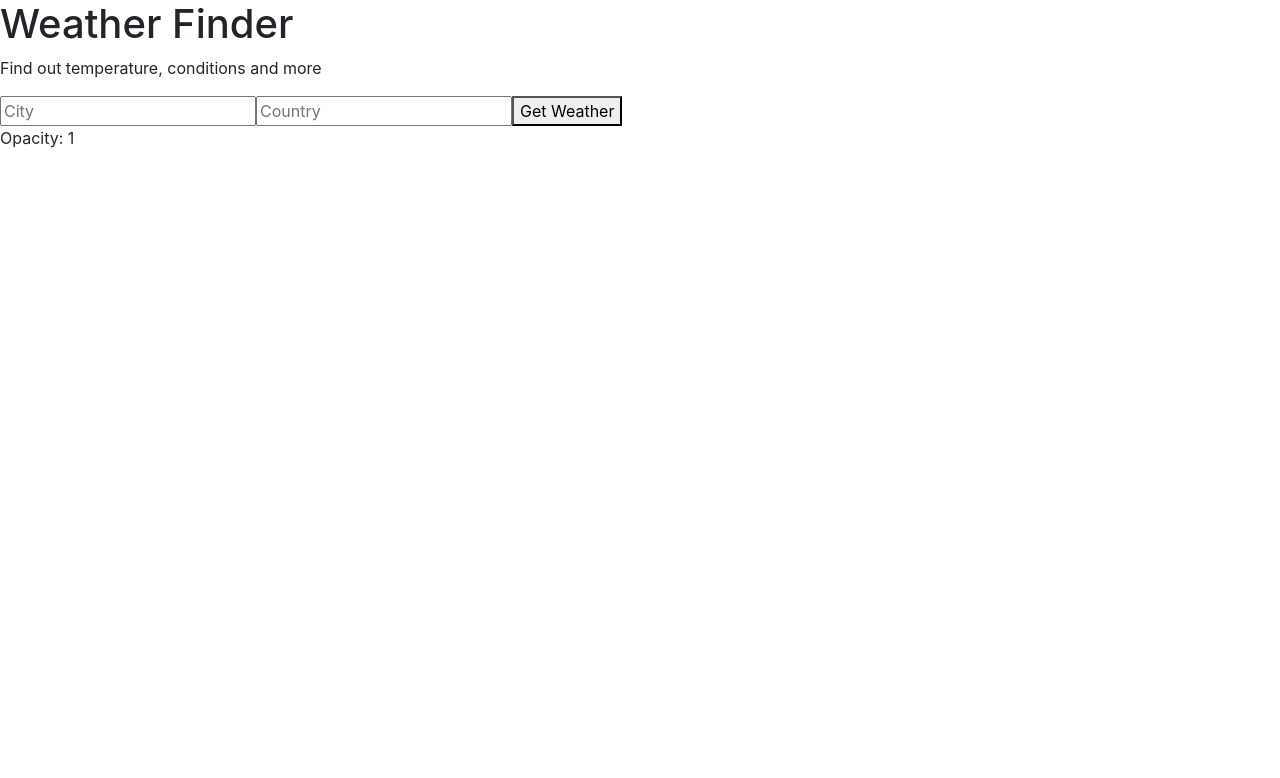
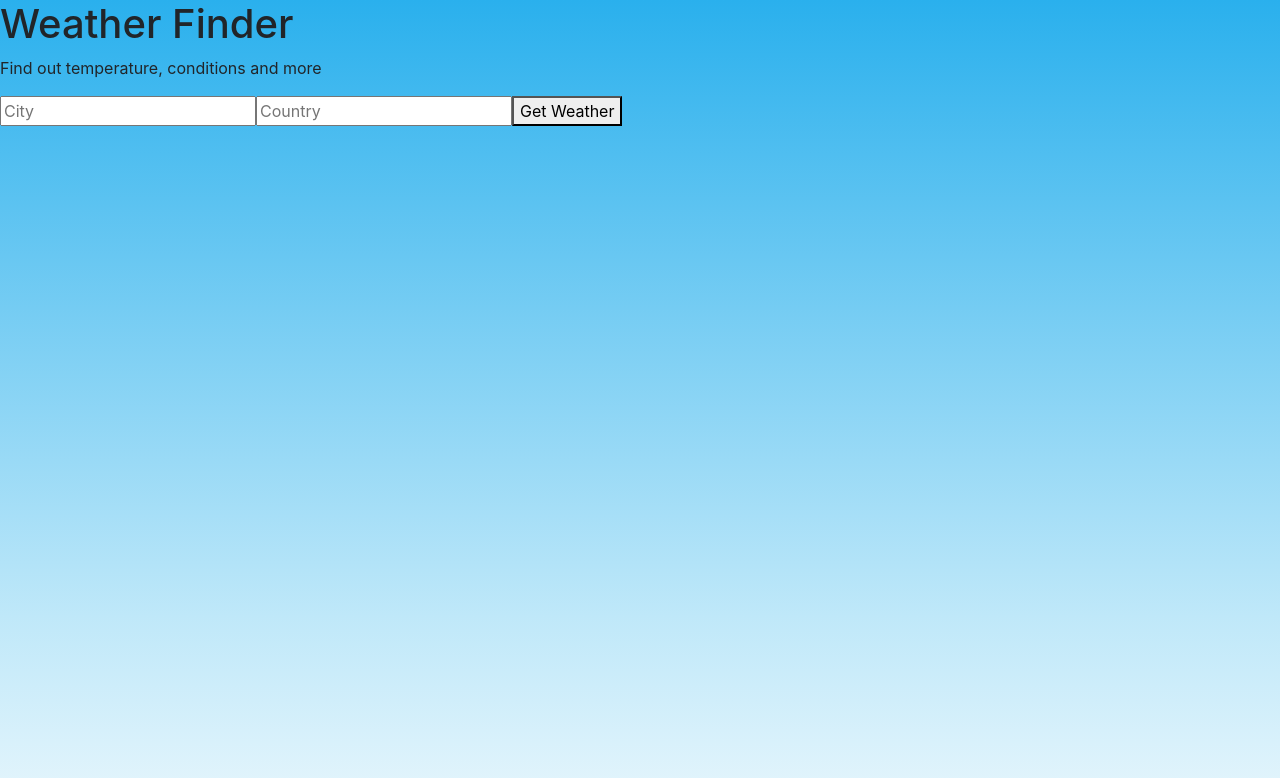
Before and after one commit to mk4555/weather-app, a React (Create React App) app: page / in a window 1280 px wide. Shown: the top 778 px of the page. Built offline with nearby package versions, Linux system fonts and the light colour scheme.

Commit message:
took out react-motion for now and added background gradient

```diff
--- a/src/App.css
+++ b/src/App.css
@@ -1,3 +1,14 @@
 .wrapper {
+    /* background: url("img/background.jpg") center center no-repeat; */
+    /* Permalink - use to edit and share this gradient: http://colorzilla.com/gradient-editor/#2ab0ed+0,bfe8f9+77,e4f5fc+100 */
+  background: #2ab0ed; /* Old browsers */
+  background: -moz-linear-gradient(top, #2ab0ed 0%, #bfe8f9 77%, #e4f5fc 100%); /* FF3.6-15 */
+  background: -webkit-linear-gradient(top, #2ab0ed 0%,#bfe8f9 77%,#e4f5fc 100%); /* Chrome10-25,Safari5.1-6 */
+  background: linear-gradient(to bottom, #2ab0ed 0%,#bfe8f9 77%,#e4f5fc 100%); /* W3C, IE10+, FF16+, Chrome26+, Opera12+, Safari7+ */
+  filter: progid:DXImageTransform.Microsoft.gradient( startColorstr='#2ab0ed', endColorstr='#e4f5fc',GradientType=0 ); /* IE6-9 */
+  height: 100vh;
+}
 
-}
+/* .main {
+  background: url("img/background.jpg") center center no-repeat;
+} */
--- a/src/App.js
+++ b/src/App.js
@@ -36,24 +36,18 @@ class App extends React.Component {
     return(
       <div>
         <div className="wrapper">
+          <div className="main">
             <Titles />
             <Form getWeather={this.getWeather} />
-          <Motion
-            defaultStyle={{x: -200, opacity: 0}}
-            style={{x: spring(0), opacity: spring(1)}}
-          >
-            {(style) => (
-              <Weather style={{transform: `translateX(${style.x})`, opacity: style.opacity}}
+              <Weather
                 temperature={this.state.temperature}
                 city={this.state.city}
                 country={this.state.country}
                 humidity={this.state.humidity}
                 description={this.state.description}
                 error={this.state.error}
-                  opacity={style.opacity}
               />
-            )}
-          </Motion>
+          </div>
         </div>
       </div>
     )
```
Also changed, not shown: src/img/background.jpg (added), src/img/bg.jpg (deleted). Lines whose indentation alone changed are shown as unchanged.
